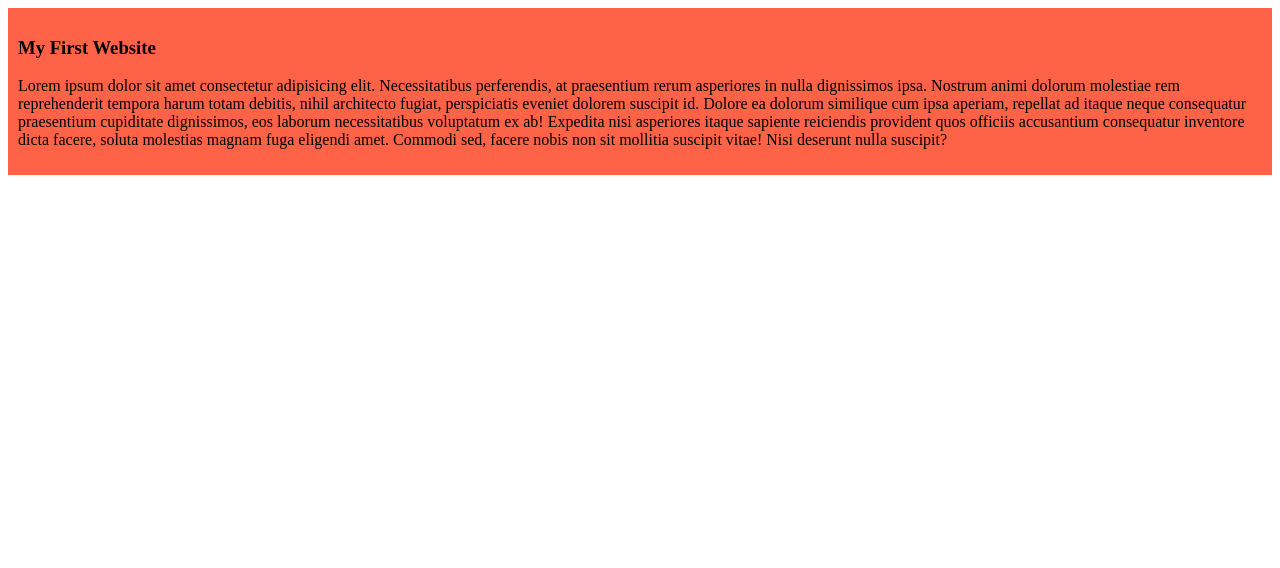
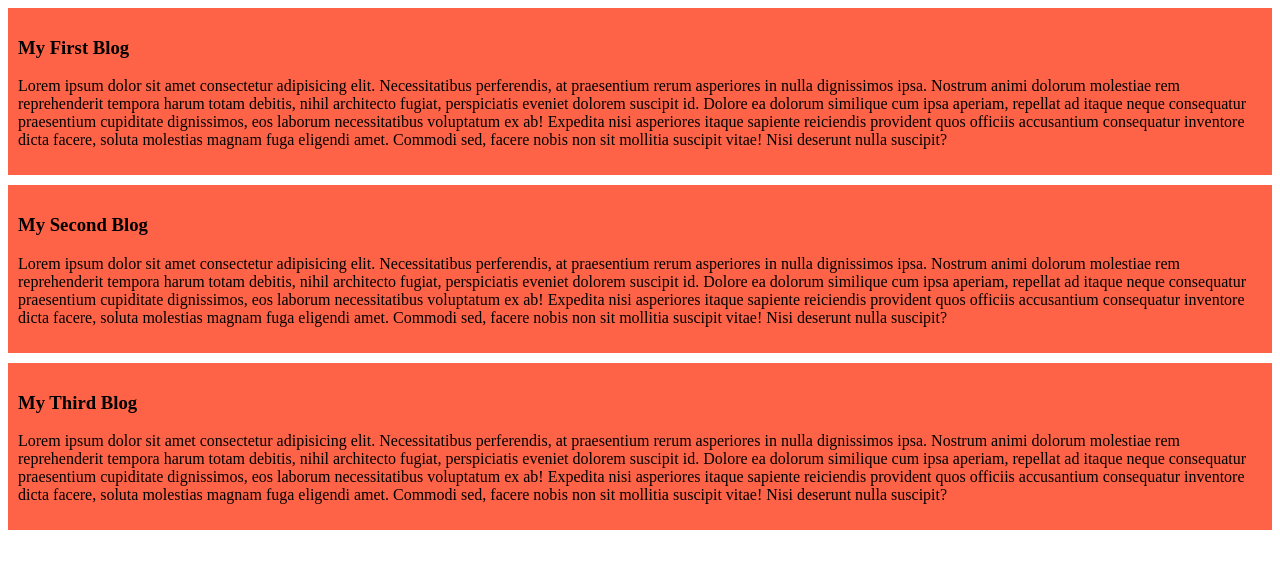
Before and after one commit to rahimariya19/my-simple-website, a plain HTML site: page index.html in a window 1280 px wide. Drawn offline with Linux system fonts and the light colour scheme.

Commit message:
added the second and third blog

```diff
--- a/index.html
+++ b/index.html
@@ -9,7 +9,17 @@
 </head>
 <body>
    <div>
-    <h3>My First Website</h3>
+    <h3>My First Blog</h3>
+    <p>Lorem ipsum dolor sit amet consectetur adipisicing elit. Necessitatibus perferendis, at praesentium rerum asperiores in nulla dignissimos ipsa. Nostrum animi dolorum molestiae rem reprehenderit tempora harum totam debitis, nihil architecto fugiat, perspiciatis eveniet dolorem suscipit id. Dolore ea dolorum similique cum ipsa aperiam, repellat ad itaque neque consequatur praesentium cupiditate dignissimos, eos laborum necessitatibus voluptatum ex ab! Expedita nisi asperiores itaque sapiente reiciendis provident quos officiis accusantium consequatur inventore dicta facere, soluta molestias magnam fuga eligendi amet. Commodi sed, facere nobis non sit mollitia suscipit vitae! Nisi deserunt nulla suscipit?</p>
+   </div>
+
+   <div>
+    <h3>My Second Blog</h3>
+    <p>Lorem ipsum dolor sit amet consectetur adipisicing elit. Necessitatibus perferendis, at praesentium rerum asperiores in nulla dignissimos ipsa. Nostrum animi dolorum molestiae rem reprehenderit tempora harum totam debitis, nihil architecto fugiat, perspiciatis eveniet dolorem suscipit id. Dolore ea dolorum similique cum ipsa aperiam, repellat ad itaque neque consequatur praesentium cupiditate dignissimos, eos laborum necessitatibus voluptatum ex ab! Expedita nisi asperiores itaque sapiente reiciendis provident quos officiis accusantium consequatur inventore dicta facere, soluta molestias magnam fuga eligendi amet. Commodi sed, facere nobis non sit mollitia suscipit vitae! Nisi deserunt nulla suscipit?</p>
+   </div>
+
+   <div>
+    <h3>My Third Blog</h3>
     <p>Lorem ipsum dolor sit amet consectetur adipisicing elit. Necessitatibus perferendis, at praesentium rerum asperiores in nulla dignissimos ipsa. Nostrum animi dolorum molestiae rem reprehenderit tempora harum totam debitis, nihil architecto fugiat, perspiciatis eveniet dolorem suscipit id. Dolore ea dolorum similique cum ipsa aperiam, repellat ad itaque neque consequatur praesentium cupiditate dignissimos, eos laborum necessitatibus voluptatum ex ab! Expedita nisi asperiores itaque sapiente reiciendis provident quos officiis accusantium consequatur inventore dicta facere, soluta molestias magnam fuga eligendi amet. Commodi sed, facere nobis non sit mollitia suscipit vitae! Nisi deserunt nulla suscipit?</p>
    </div>
 </body>
--- a/styles/blog.css
+++ b/styles/blog.css
@@ -1,4 +1,5 @@
 div{
     background-color: tomato;
     padding: 10px;
+    margin-bottom: 10px;
 }
```
